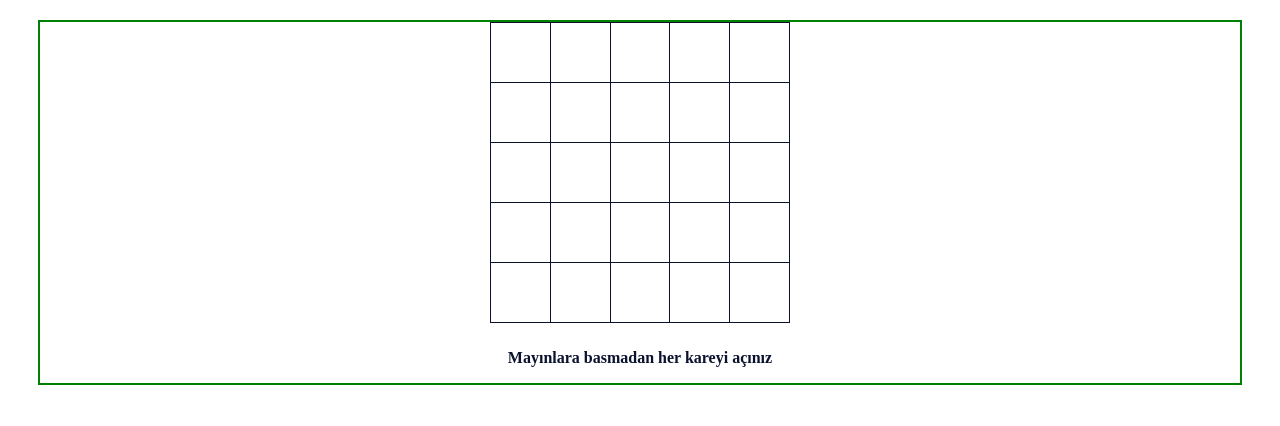
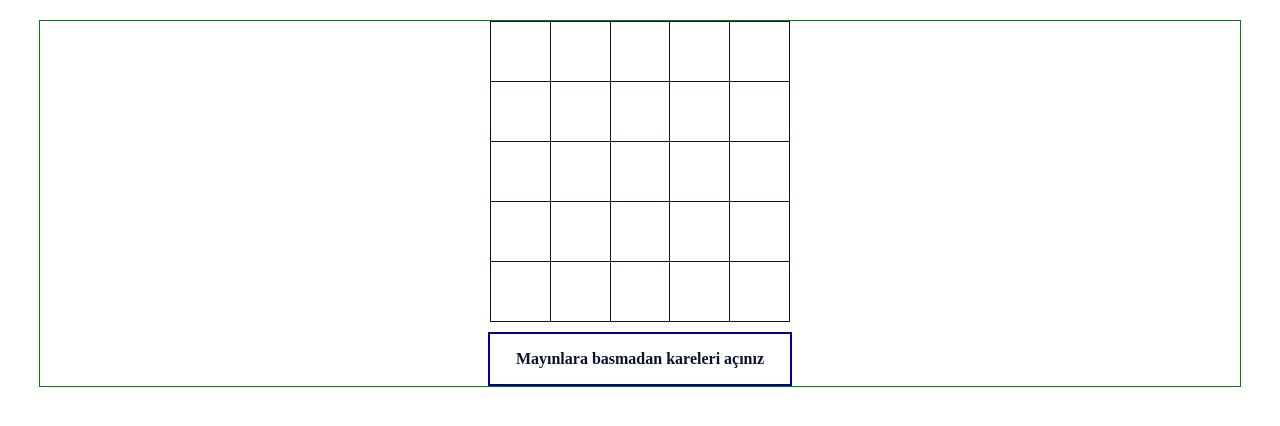
Before and after one commit to mustafaberat/MayinTarlasi-Game-by-Vue, a Vue app: page / in a window 1280 px wide. Shown: the top 426 px of the page. Built offline with nearby package versions, Linux system fonts and the light colour scheme.

Commit message:
adding difficulty buttons

```diff
--- a/public/index.html
+++ b/public/index.html
@@ -5,7 +5,7 @@
     <meta http-equiv="X-UA-Compatible" content="IE=edge" />
     <meta name="viewport" content="width=device-width,initial-scale=1.0" />
     <link rel="icon" href="<%= BASE_URL %>sudoku.png" />
-    <title><%= htmlWebpackPlugin.options.title %></title>
+    <title>Mayın Tarlasını Hatırla</title>
   </head>
   <body>
     <div id="app"></div>
--- a/src/components/MayinTarlasi.vue
+++ b/src/components/MayinTarlasi.vue
@@ -17,8 +17,11 @@
 
     <!-- OTHERS -->
     <section>
-      <p v-if="!gameOver">Mayınlara basmadan her kareyi açınız</p>
-      <button v-if="gameOver" @click="restart()">Restart</button>
+      <p v-if="!gameOver">Mayınlara basmadan kareleri açınız</p>
+      <p v-if="gameOver">Tekrar başla</p>
+      <button v-if="gameOver" @click="restart('easy')">Kolay</button>
+      <button v-if="gameOver" @click="restart('normal')">Normal</button>
+      <button v-if="gameOver" @click="restart('hard')">Zor</button>
     </section>
   </div>
 </template>
@@ -49,13 +52,14 @@ export default {
       ],
     };
   },
-  created: function() {
+  created: function () {
     this.getInitialMines();
     this.hideMines();
   },
 
   methods: {
-    restart() {
+    restart(difficulty) {
+      this.diff = difficulty;
       this.makeBoardsEmpty();
       this.gameOver = false;
       this.getInitialMines();
@@ -148,7 +152,7 @@ export default {
         this.show = true;
         if (this.diff === "easy") {
           setTimeout(
-            function() {
+            function () {
               this.show = false;
               this.show = true;
               this.makeOnlyBoardEmpty();
@@ -159,7 +163,7 @@ export default {
           );
         } else if (this.diff === "normal") {
           setTimeout(
-            function() {
+            function () {
               this.show = false;
               this.show = true;
               this.makeOnlyBoardEmpty();
@@ -169,7 +173,7 @@ export default {
           );
         } else if (this.diff === "hard") {
           setTimeout(
-            function() {
+            function () {
               this.show = false;
               this.show = true;
               this.makeOnlyBoardEmpty();
@@ -191,7 +195,7 @@ export default {
 <style scoped>
 .fade-enter-active,
 .fade-leave-active {
-  transition: opacity 0.5s;
+  transition: opacity 0.4s;
 }
 .fade-enter, .fade-leave-to /* .fade-leave-active below version 2.1.8 */ {
   opacity: 0;
--- a/src/styles/main.scss
+++ b/src/styles/main.scss
@@ -10,7 +10,7 @@ $squarePx: 60px; //TableWidth/Column or row number
   margin-right: auto;
   max-width: $maxWidth;
   margin-top: 20px;
-  border: 2px solid green;
+  border: 1px solid green;
   display: flex;
   flex-direction: column;
   align-items: center;
@@ -41,7 +41,9 @@ $squarePx: 60px; //TableWidth/Column or row number
     }
   }
   section {
-    transition: 0.2s;
+    // transition: 0.2s;
+    width: $tableWidth;
+    border: 2px solid darkblue;
     margin-top: 10px;
 
     button {
```
